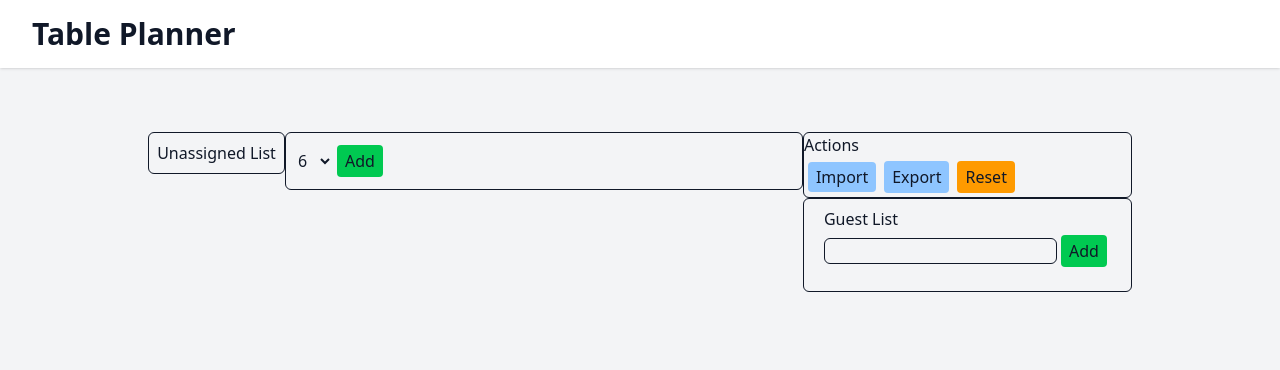
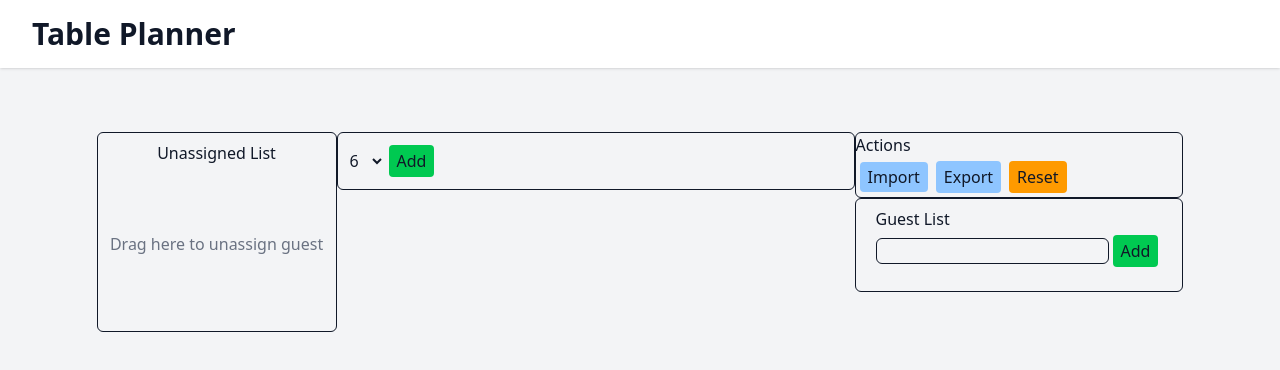
Before and after one commit to out-spaced/tableplanner, a React (Vite) app: page / in a window 1280 px wide. Shown: the top 370 px of the page. Built offline with nearby package versions, Linux system fonts and the light colour scheme.

Commit message:
unassign text

```diff
--- a/src/UnassignedList.tsx
+++ b/src/UnassignedList.tsx
@@ -51,12 +51,19 @@ function UnassignedList({
     <div
       onDrop={handleDrop}
       onDragOver={handleDragOver}
-      className="border rounded-md p-2"
+      className="border rounded-md min-h-50 min-w-60 p-2 flex flex-col"
     >
-      <h3>Unassigned List</h3>
-      <div></div>
+      <h3 className="select-none text-center">Unassigned List</h3>
 
-      <div>
+      <div className="flex flex-col flex-1">
+        {unassigned.length === 0 && (
+          <div
+            id="that_one"
+            className="flex flex-1 items-center justify-center text-gray-500"
+          >
+            Drag here to unassign guest
+          </div>
+        )}
         <ul>
           {unassigned.map((guest, index) => (
             <UnassignedSeat key={index} guest={guest} />
```
